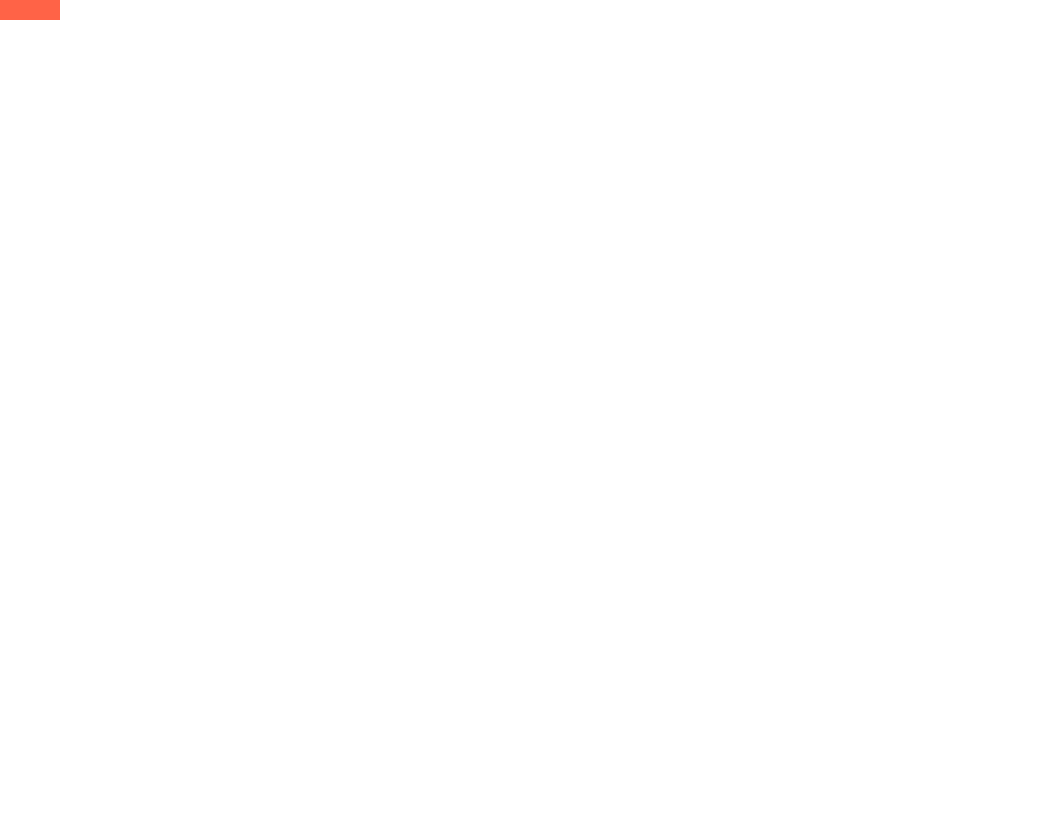
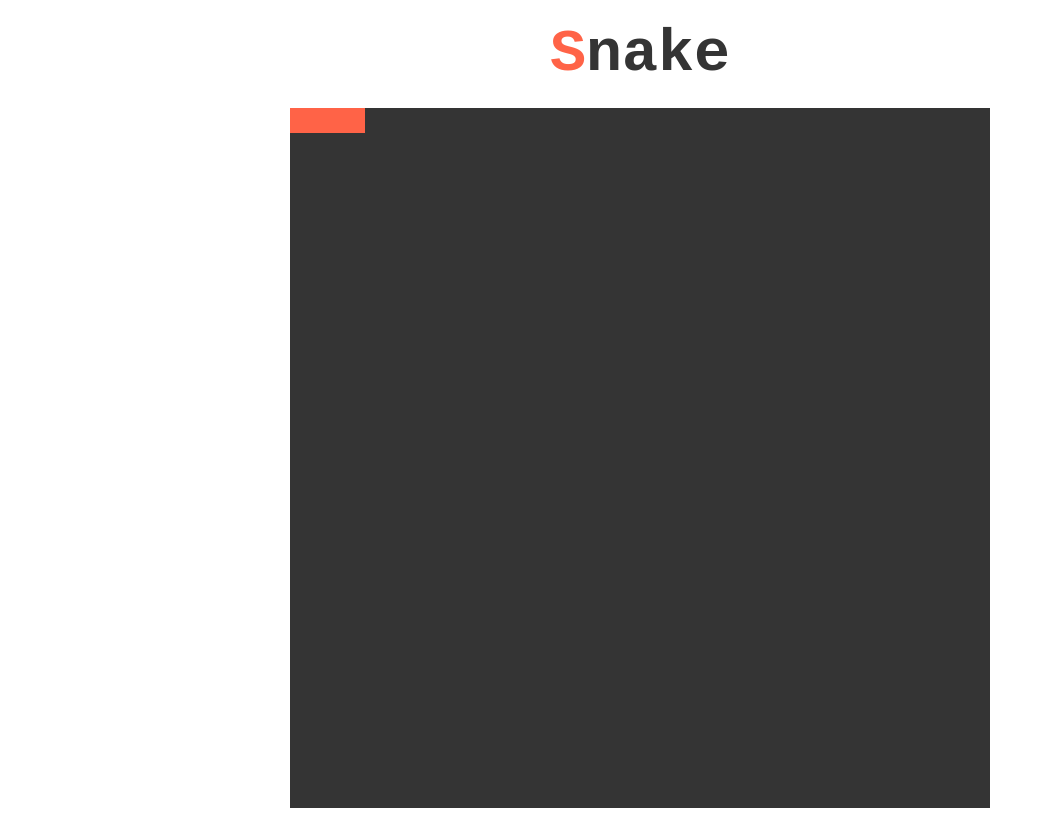
Before and after one commit to randomspells/Snake, a plain HTML site: page snake.html in a window 1280 px wide. Shown: the whole page, without its empty margins (0-1053 px from the left). Drawn offline with Linux system fonts and the light colour scheme.

Commit message:
добавлены стили

```diff
--- a/snake.html
+++ b/snake.html
@@ -1,5 +1,6 @@
 <!DOCTYPE html>
 <html lang="en">
+
 <head>
   <meta charset="UTF-8">
   <meta http-equiv="X-UA-Compatible" content="IE=edge">
@@ -7,9 +8,17 @@
   <link rel="stylesheet" href="style.css">
   <title>Document</title>
 </head>
+
 <body>
-  <!-- <button id="ok">Ok</button> -->
-  <canvas id="field"></canvas>
+  <div class="box">
+    <div class="header">
+      <h1><span>S</span>nake</h1>
+    </div>
+    <div class="main">
+      <canvas id="field"></canvas>
+    </div>
+  </div>
   <script src="snake.js"></script>
 </body>
+
 </html>
--- a/snake.js
+++ b/snake.js
@@ -1,12 +1,7 @@
 let field = document.getElementById("field");
 let ctx = field.getContext("2d");
-
-function drawField() {
-  field.width = innerWidth;
-  field.height = innerHeight;
-}
-
-drawField();
+field.width = 700;
+field.height = 700;
 
 class Segment {
   constructor(x, y, i) {
@@ -30,7 +25,7 @@ class Snake {
   }
 
   drawing() {
-    let size = 20;
+    let size = 25;
     ctx.fillStyle = this.color;
     for (let seg of this.segments) {
       ctx.fillRect(seg.x * size, seg.y * size, size, size);
@@ -38,11 +33,13 @@ class Snake {
   }
 
   moving() {
-    if (!this.sleep) {
+    if (this.sleep) return;
+
     for (let i = this.length; i > 0; i--) {
       this.segments[i].x = this.segments[i - 1].x;
       this.segments[i].y = this.segments[i - 1].y;
     }
+
     switch (this.direction) {
       case "KeyW":
         this.segments[0].y -= 1;
@@ -56,7 +53,6 @@ class Snake {
       case "KeyD":
         this.segments[0].x += 1;
         break;
-      }
     }
   }
 }
@@ -78,7 +74,8 @@ let food = {
 };
 
 function clearField() {
-  ctx.clearRect(0, 0, field.width, field.height);
+  ctx.fillStyle = '#343434';
+  ctx.fillRect(0, 0, field.width, field.height);
 }
 
 // function collision(s1, s2) {
@@ -97,14 +94,19 @@ function render() {
   snake.moving();
 }
 
-setInterval(render, 400);
+setInterval(render, 200);
 
 document.onkeypress = function (e) {
   console.log(e.code);
-  if (e.code == 'KeyW' || e.code == 'KeyS' || e.code == 'KeyA' || e.code == 'KeyD') {
+  if (
+    e.code == "KeyW" ||
+    e.code == "KeyS" ||
+    e.code == "KeyA" ||
+    e.code == "KeyD"
+  ) {
     snake.listenInput(e.code);
     snake.sleep = false;
-  } else if (e.code == 'Space') {
+  } else if (e.code == "Space") {
     snake.sleep = true;
   }
 };
--- a/style.css
+++ b/style.css
@@ -6,9 +6,22 @@ html, body {
   margin: 0;
 }
 
-#ok {
-  font-family: inherit;
-  font-size: 2em;
-  padding: 0.6em 1.2em;
-  border: none;
+.box {
+  display: flex;
+  flex-direction: column;
+  align-items: center;
 }
+
+h1 {
+  color: #343434;
+  margin: 20px;
+}
+
+span {
+  color: tomato;
+}
+
+#field {
+  width: 700px;
+  height: 700px;
+}
```
Lines whose indentation alone changed are shown as unchanged.
